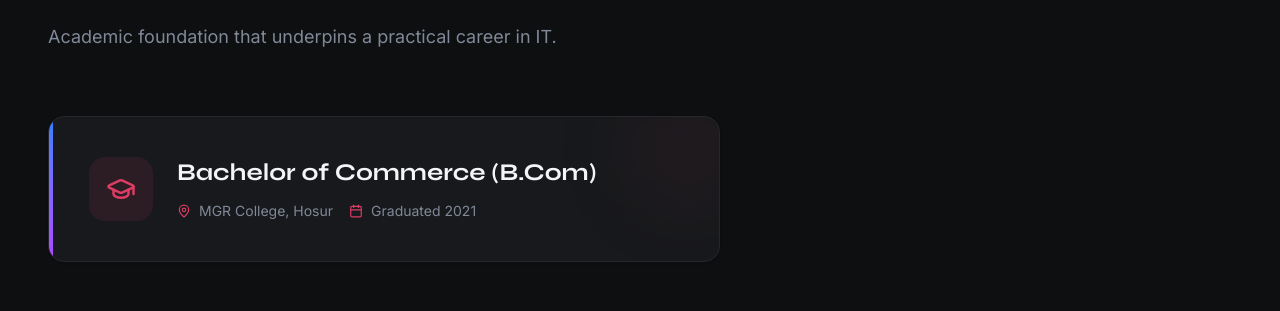
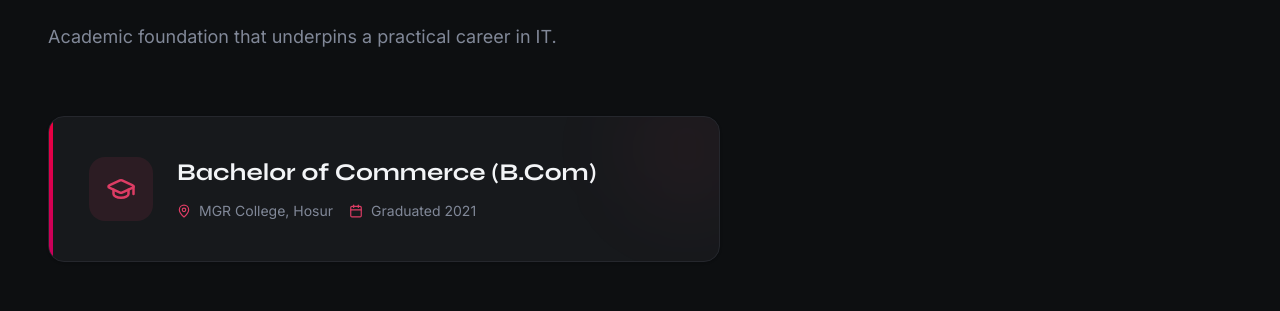
Before and after one commit to sheshadri022/portfolio, a React (Vite) app: page / in a window 1280 px wide. Shown: the part 6845-7156 px from the top of the page. Built offline with nearby package versions, Linux system fonts and the light colour scheme.

Commit message:
Update: src/components/Education.tsx (new photo + burgundy theme)

```diff
--- a/src/components/Education.tsx
+++ b/src/components/Education.tsx
@@ -29,7 +29,7 @@ export default function Education() {
           className="max-w-2xl"
         >
           <div className="relative p-8 md:p-10 rounded-2xl bg-card border border-border hover:border-primary/40 transition-all shadow-sm group overflow-hidden">
-            <div className="absolute top-0 left-0 w-1 h-full bg-gradient-to-b from-blue-500 to-purple-500 rounded-l-2xl" />
+            <div className="absolute top-0 left-0 w-1 h-full bg-gradient-to-b from-rose-600 to-pink-700 rounded-l-2xl" />
             <div className="absolute -top-8 -right-8 w-32 h-32 bg-primary/5 rounded-full blur-2xl group-hover:bg-primary/10 transition-colors duration-500" />
 
             <div className="flex items-start gap-6">
```
